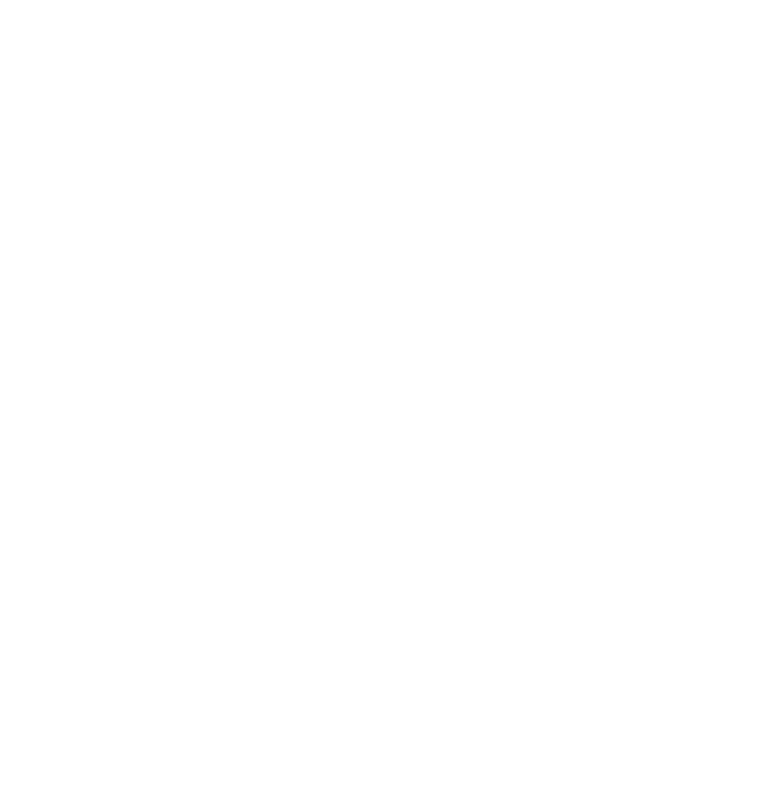
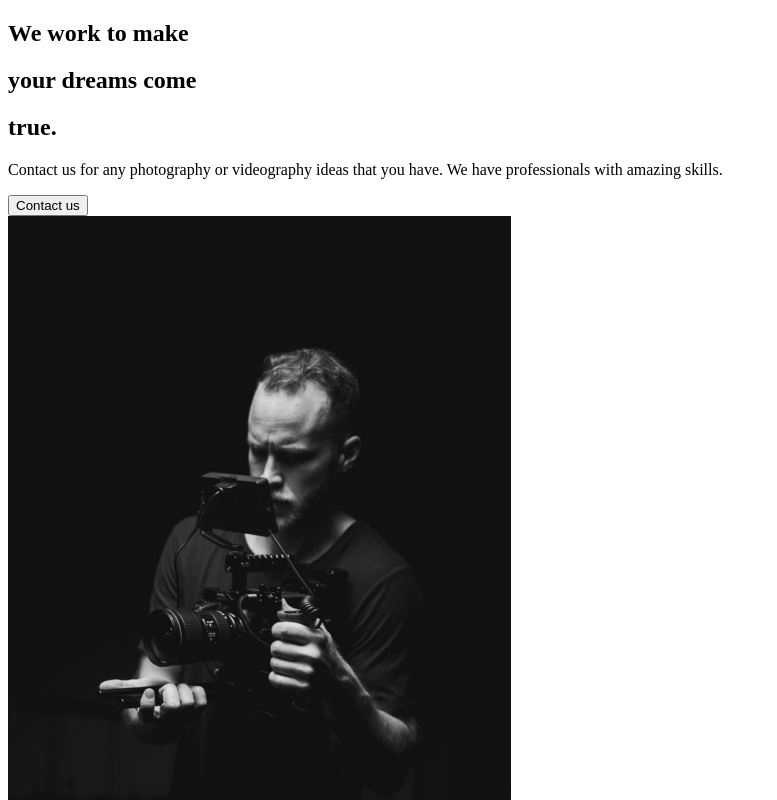
Before and after one commit to RobzLegz/Capture-portfolio-website, a React (Create React App) app: page / in a window 1280 px wide. Shown: the top 800 px of the page, without its empty margins (0-777 px from the left). Built offline with nearby package versions, Linux system fonts and the light colour scheme.

Commit message:
2. about section

```diff
--- a/src/App.js
+++ b/src/App.js
@@ -1,9 +1,11 @@
 import React from "react";
+import AboutUs from "./pages/AboutUs";
+
 
 function App() {
   return (
     <div className="App">
-
+      <AboutUs />
     </div>
   );
 }
--- /dev/null
+++ b/src/components/AboutSection.js
@@ -0,0 +1,31 @@
+import React from 'react';
+import home1 from "../img/home1.png";
+
+function AboutSection() {
+    return (
+        <div>
+            <div className="description">
+                <div className="title">
+                    <div className="hide">
+                        <h2>We work to make</h2>
+                    </div>
+                    <div className="hide">
+                        <h2>your <span>dreams</span> come</h2>
+                    </div>
+                    <div className="hide">
+                        <h2>true.</h2>
+                    </div>
+                </div>
+                <p>
+                    Contact us for any photography or videography ideas that you have. We have professionals with amazing skills.
+                </p>
+                <button>Contact us</button>
+            </div>
+            <div className="image">
+                <img src={home1} alt="guy with a camera"/>
+            </div>
+        </div>
+    );
+}
+
+export default AboutSection;
--- /dev/null
+++ b/src/pages/AboutUs.js
@@ -0,0 +1,12 @@
+import React from 'react';
+import AboutSection from "../components/AboutSection";
+
+function AboutUs() {
+    return (
+        <div>
+            <AboutSection />
+        </div>
+    );
+}
+
+export default AboutUs;
```
Also changed, not shown: 1 other file (tests, documents, lock files or other folders).
